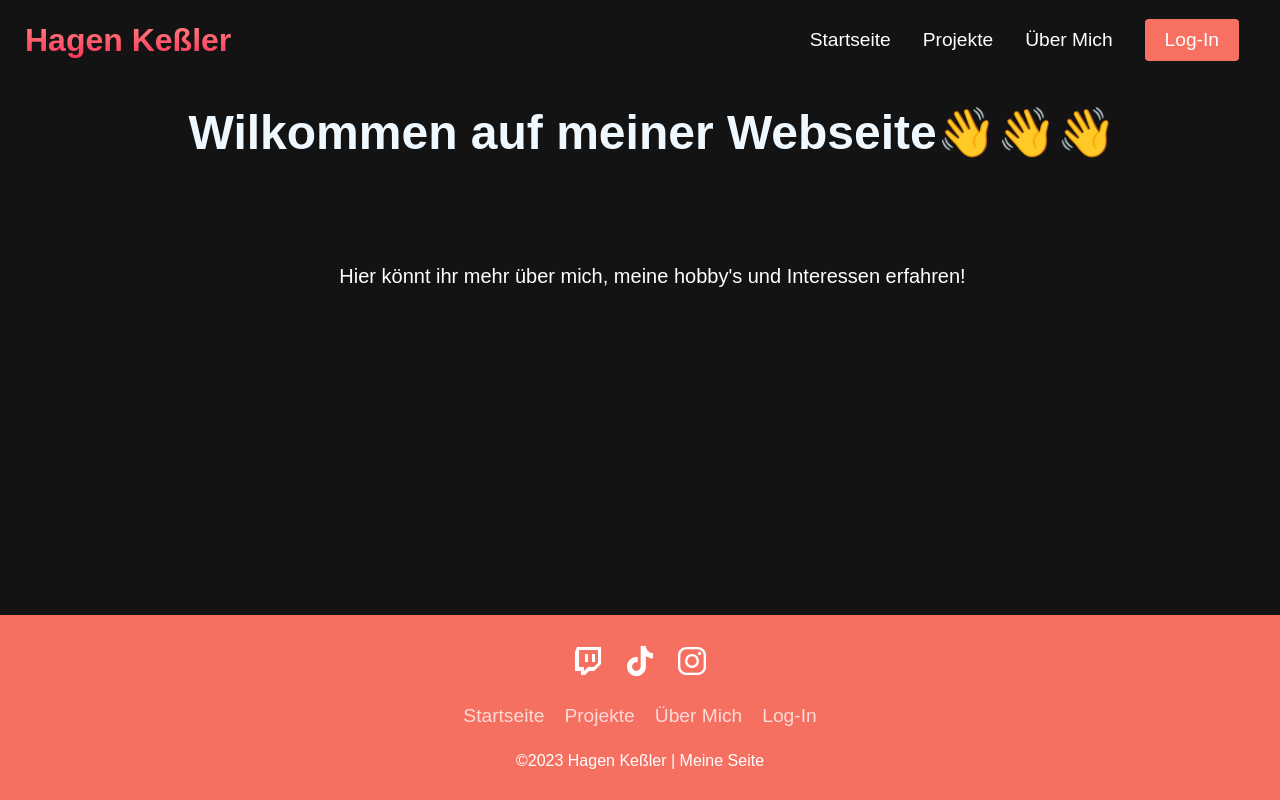
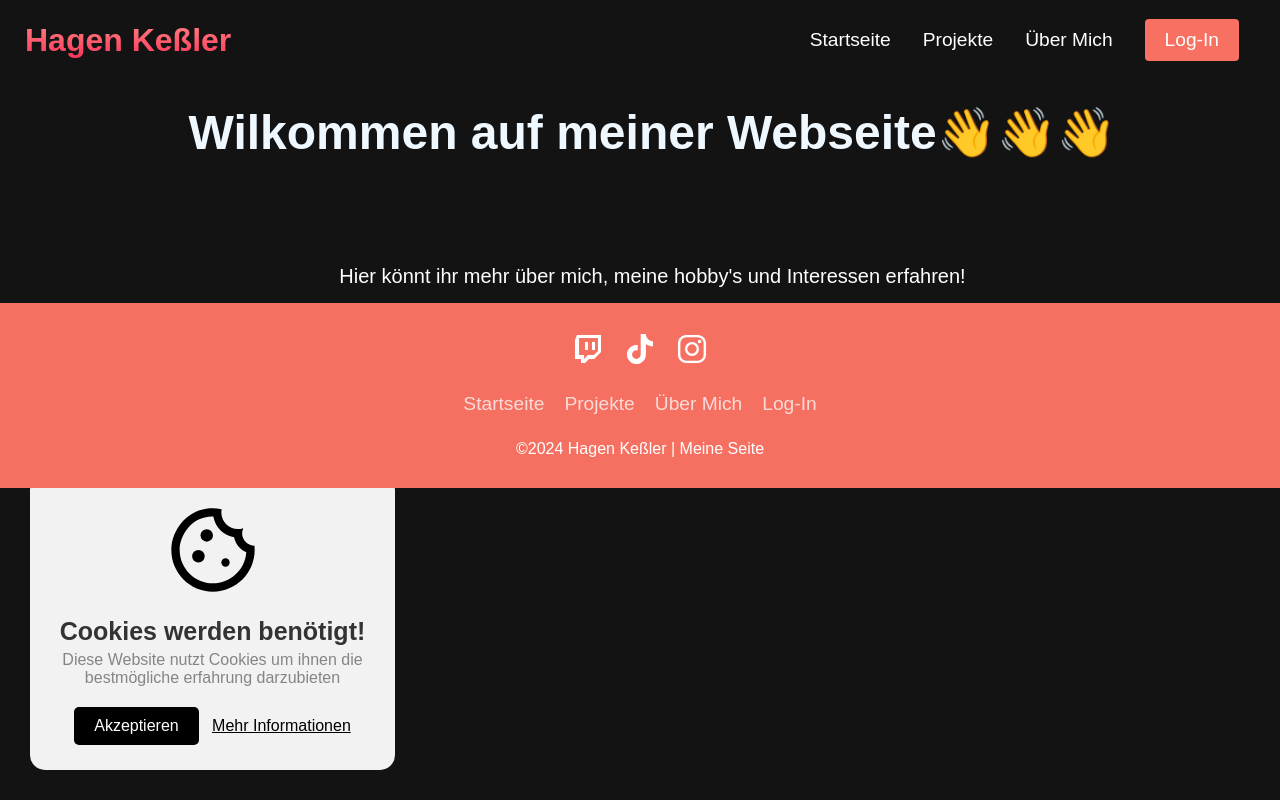
Before and after one commit to Lostpex/scaling-octo-enigma, a plain HTML site: page index.html in a window 1280 px wide. Drawn offline with nearby package versions, Linux system fonts and the light colour scheme.

Commit message:
Cookie Update. But its not reallz working yet

```diff
--- a/app.js
+++ b/app.js
@@ -1,7 +1,23 @@
 const menu = document.querySelector('#mobile-menu')
 const menuLinks = document.querySelector('.navbar-menu')
+const cookieBox = document.querySelector(".wrapper"),
+acceptBtn = cookieBox.querySelector(".buttons button");
 
 menu.addEventListener('click', function() {
     menu.classList.toggle('is-active')
     menuLinks.classList.toggle('active')
 })
+
+acceptBtn.onclick = ()=>{
+    console.log("Cookies wurden akzeptiert")
+    document.cookie = "Cookies=Hagen Keßler; dauer der Cookies"+60*60*24*30;
+    if(document.cookie){
+        cookieBox.classList.add("hide");
+
+    }else{
+        alert("Cookies koenen nich gesetzt werden");
+    }
+}
+
+let checkCookie = document.cookie.indexOf("Cookies=Hagen Keßler")
+checkCookie != -1 ? cookieBox.classList.add("hide"): cookieBox.classList.remove("hide");
--- a/index.html
+++ b/index.html
@@ -38,7 +38,19 @@
         </p>
     </div>
 
-
+    <div class="wrapper">
+        <div class="wrapper2">
+            <img src="\images\cookie_black_24dp.svg" alt="Cookie Icon" height="100">
+            <div class="content">
+                <header>Cookies werden benötigt!</header>
+                <p>Diese Website nutzt Cookies um ihnen die bestmögliche erfahrung darzubieten</p>
+                <div class="buttons">
+                    <button class="item">Akzeptieren</button>
+                    &nbsp&nbsp&nbsp
+                    <a href="datenschutz.html" class="item">Mehr Informationen</a>
+                </div>
+            </div>
+        </div>
         <div class="footer_global">
             <footer class="footer">
                 <ul class="social-icon">
@@ -48,7 +60,8 @@
                     <li class="social-icon__item"><a class="social-icon__link" href="https://www.tiktok.com/@mindpex">
                             <ion-icon name="logo-tiktok"></ion-icon>
                         </a></li>
-                <li class="social-icon__item"><a class="social-icon__link" href="https://www.instagram.com/hagk_07/">
+                    <li class="social-icon__item"><a class="social-icon__link"
+                            href="https://www.instagram.com/hagk_07/">
                             <ion-icon name="logo-instagram"></ion-icon>
                         </a></li>
                 </ul>
@@ -59,11 +72,12 @@
                     <li class="menu__item"><a class="menu__link" href="log_in.html">Log-In</a></li>
 
                 </ul>
-            <p>&copy;2023 Hagen Keßler | Meine Seite</p>
+                <p>&copy;2024 Hagen Keßler | Meine Seite</p>
             </footer>
             <script type="module" src="https://unpkg.com/ionicons@5.5.2/dist/ionicons/ionicons.esm.js"></script>
             <script nomodule src="https://unpkg.com/ionicons@5.5.2/dist/ionicons/ionicons.js"></script>
         </div>
         <script src="app.js"></script>
 </body>
+
 </html>
--- a/style.css
+++ b/style.css
@@ -481,3 +481,68 @@ footer {
   border-radius: 24px;
   transition: 0.25s;
 }
+
+@import url(https://fonts.googleapis.com/css2?family=Poppins:wght@200;300;400;500;600;700&display=swap);
+
+.wrapper {
+
+}
+
+.wrapper2 {
+  color: #333;
+  margin: 0;
+  padding: 0;
+  box-sizing: border-box;
+  font-family: 'Poppins', sans-serif;
+}
+.wrapper2 {
+  position: absolute;
+  bottom: 30px;
+  left: 30px;
+  background: #f2f2f2;
+  max-width: 365px;
+  border-radius: 15px;
+  text-align: center;
+  padding:  25px 25px 25px 25px;
+}
+.wrapper.hide{
+  opacity: 0;
+  visibility: hidden;
+  transition: all 0.3s ease-in-out;
+}
+.content {
+  bottom: 30px;
+}
+.wrapper2 .content {
+  margin-top: 10px;
+}
+.content header {
+  font-size: 25px;
+  font-weight: 600;
+}
+.content p {
+  color: #858585;
+  margin: 5px 0px 20px 0;
+}
+.content .buttons {
+  display: flex;
+  align-items: center;
+  justify-content: center;
+}
+.buttons item{
+  margin: 0 10px;
+}
+.buttons button{
+  padding: 10px 20px;
+  background-color: #000;
+  border: none;
+  outline: none;
+  font-size: 16px;
+  font-weight: 500;
+  color: #fff;
+  cursor: pointer;
+  border-radius: 5px;;
+}
+.buttons a{
+  color: #000;
+}
```
Also changed, not shown: images/cookie_black_24dp.svg (added). Lines whose indentation alone changed are shown as unchanged.
